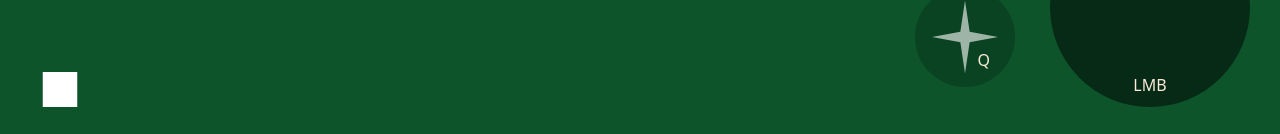
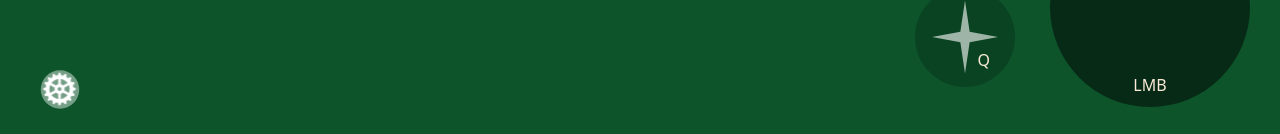
Before and after one commit to Lbuischat/KERRSYZYGY, an Angular app: page /game in a window 1280 px wide. In both pictures the pointer is over the button 60 px from the left and 752 px from the top of the page. Shown: the part 663-797 px from the top of the page. Built offline with nearby package versions, Linux system fonts and the light colour scheme.

Commit message:
Refactor settings button styles for improved hover effects and transitions

```diff
--- a/src/app/features/game/hud/settings-button/settings-button.css
+++ b/src/app/features/game/hud/settings-button/settings-button.css
@@ -1,6 +1,11 @@
 .Settings-btn {
-    background: red;
+  background: rgba(0, 0, 0, 0.589);
+  border-radius: 50%;
+  transition: background 180ms ease, transform 180ms ease;
 }
-.Settings-btn :hover {
-    background: white;
+
+.Settings-btn:hover {
+  background: rgba(255, 255, 255, 0.432);
+  border-radius: 50%;
+  transform: scale(1.1);
 }
```
